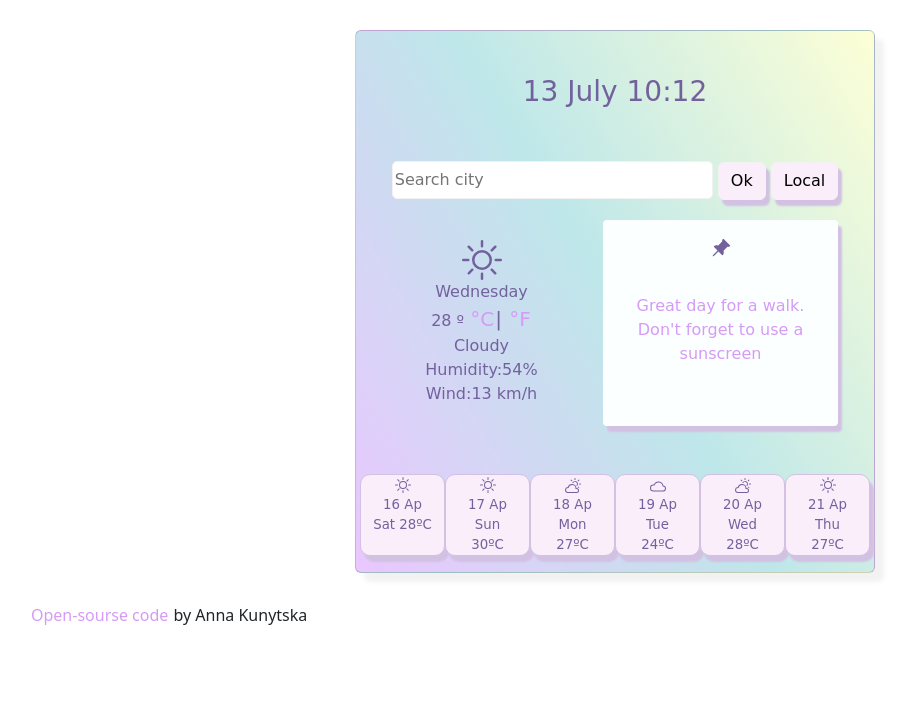
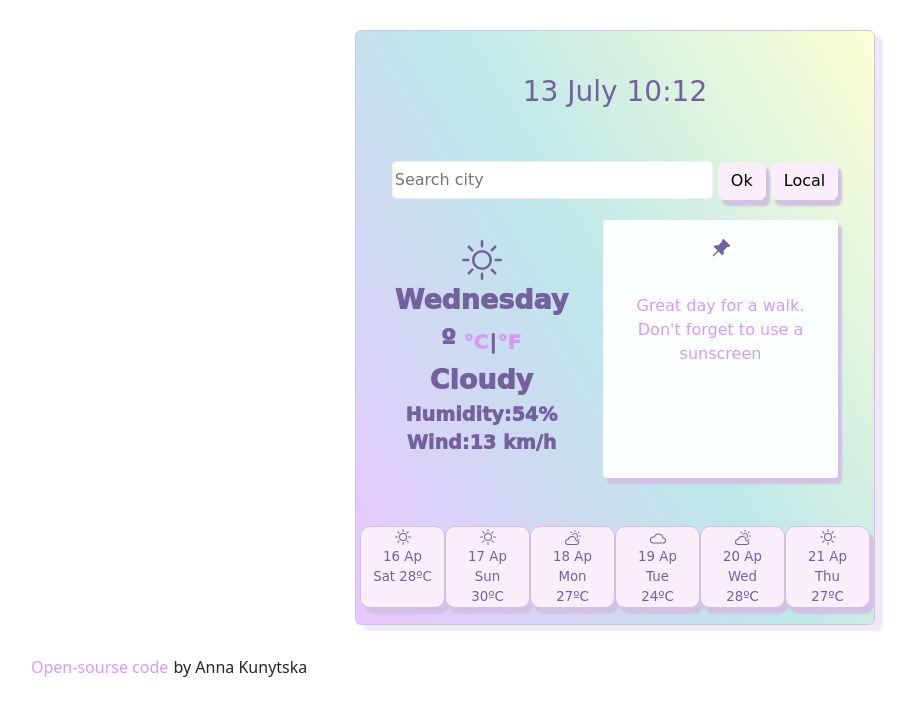
Before and after one commit to Hi-Anna-Kunytska/Weather-inspired, a plain HTML site: page index.html in a window 1280 px wide. Shown: the whole page, without its empty margins (25-939 px from the left). Drawn offline with nearby package versions, Linux system fonts and the light colour scheme; no server answers; a web font is replaced by a local one.

Commit message:
Updated css

```diff
--- a/index.html
+++ b/index.html
@@ -68,15 +68,16 @@
                   d="M8 11a3 3 0 1 1 0-6 3 3 0 0 1 0 6zm0 1a4 4 0 1 0 0-8 4 4 0 0 0 0 8zM8 0a.5.5 0 0 1 .5.5v2a.5.5 0 0 1-1 0v-2A.5.5 0 0 1 8 0zm0 13a.5.5 0 0 1 .5.5v2a.5.5 0 0 1-1 0v-2A.5.5 0 0 1 8 13zm8-5a.5.5 0 0 1-.5.5h-2a.5.5 0 0 1 0-1h2a.5.5 0 0 1 .5.5zM3 8a.5.5 0 0 1-.5.5h-2a.5.5 0 0 1 0-1h2A.5.5 0 0 1 3 8zm10.657-5.657a.5.5 0 0 1 0 .707l-1.414 1.415a.5.5 0 1 1-.707-.708l1.414-1.414a.5.5 0 0 1 .707 0zm-9.193 9.193a.5.5 0 0 1 0 .707L3.05 13.657a.5.5 0 0 1-.707-.707l1.414-1.414a.5.5 0 0 1 .707 0zm9.193 2.121a.5.5 0 0 1-.707 0l-1.414-1.414a.5.5 0 0 1 .707-.707l1.414 1.414a.5.5 0 0 1 0 .707zM4.464 4.465a.5.5 0 0 1-.707 0L2.343 3.05a.5.5 0 1 1 .707-.707l1.414 1.414a.5.5 0 0 1 0 .708z"
                 />
               </svg>
-              <div id="current-day">Saturday</div>
+              <div class="current-day" id="current-day">Saturday</div>
               <div>
-                <span id="current-temp">28 º</span>
+                <span class="current-temp" id="current-temp">º</span>
                 <span class="unit"
-                  ><a href="#" id="celsius">°C</a>|
-                  <a href="#" id="fahrenheit">°F</a></span
+                  ><a href="#" id="celsius">°C</a>|<a href="#" id="fahrenheit"
+                    >°F</a
+                  ></span
                 >
               </div>
-              <span id="description">Cloudy</span>
+              <span class="description" id="description">Cloudy</span>
               <br />
               Humidity:<span id="humidity">54</span>%
               <br />
--- a/style.css
+++ b/style.css
@@ -44,14 +44,26 @@ img {
 
 .current-day-weather {
   text-align: center;
-  border-color: 2px solid black;
+  font-size: 1.2em;
+  font-weight: 1000;
   padding: 20px;
+}
+.current-day{
+ font-size: 1.4em;
+}
+.current-temp {
+  font-size: 1.4em;
+}
+
+.description{
+   font-size: 1.4em;
 }
 
 .unit {
   font-size: 20px;
   padding-bottom: 30px;
 }
+
 a {
   outline: none;
   text-decoration: none;
@@ -111,7 +123,7 @@ a:active {
 }
 .col-2:hover {
   color: #d59bf6;
-  background-color: white;
+  background-color: #f9fafb;
   border-radius: 10px;
   border: 1px solid #f2f2f2;
 }
@@ -134,7 +146,11 @@ a:active {
 
   color: hwb(258deg 38% 38%);
   text-align: center;
-  box-shadow: 9px 9px 5px #f2f2f2;
   font-family: "Arima", cursive;
   flex-direction: column;
+  border: 1.5px solid #d3c1e2;
+  box-shadow: 8px 6px 2px hsl(271deg 36% 82% / 35%);
 }
+
+position: relative
+top: -34px
```
